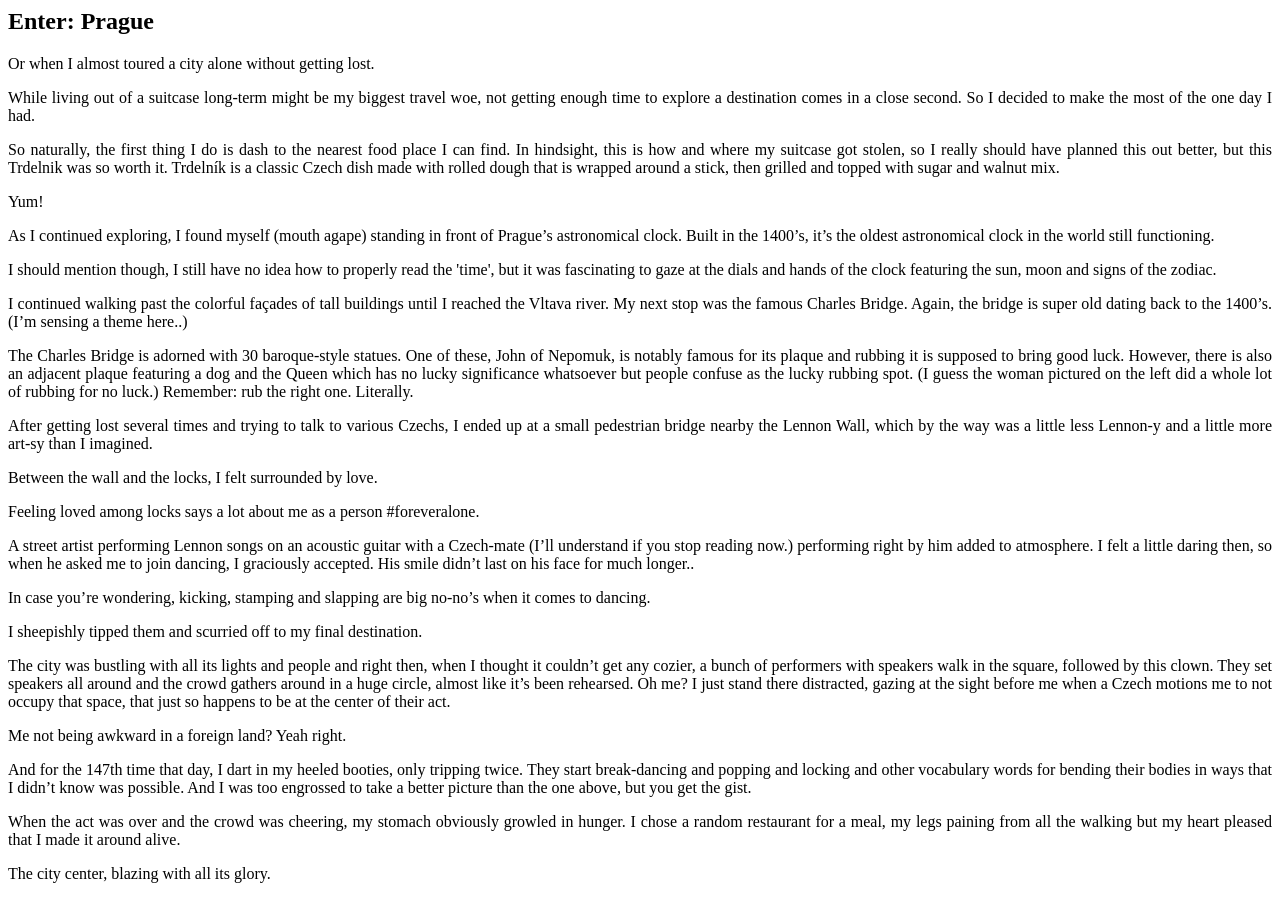
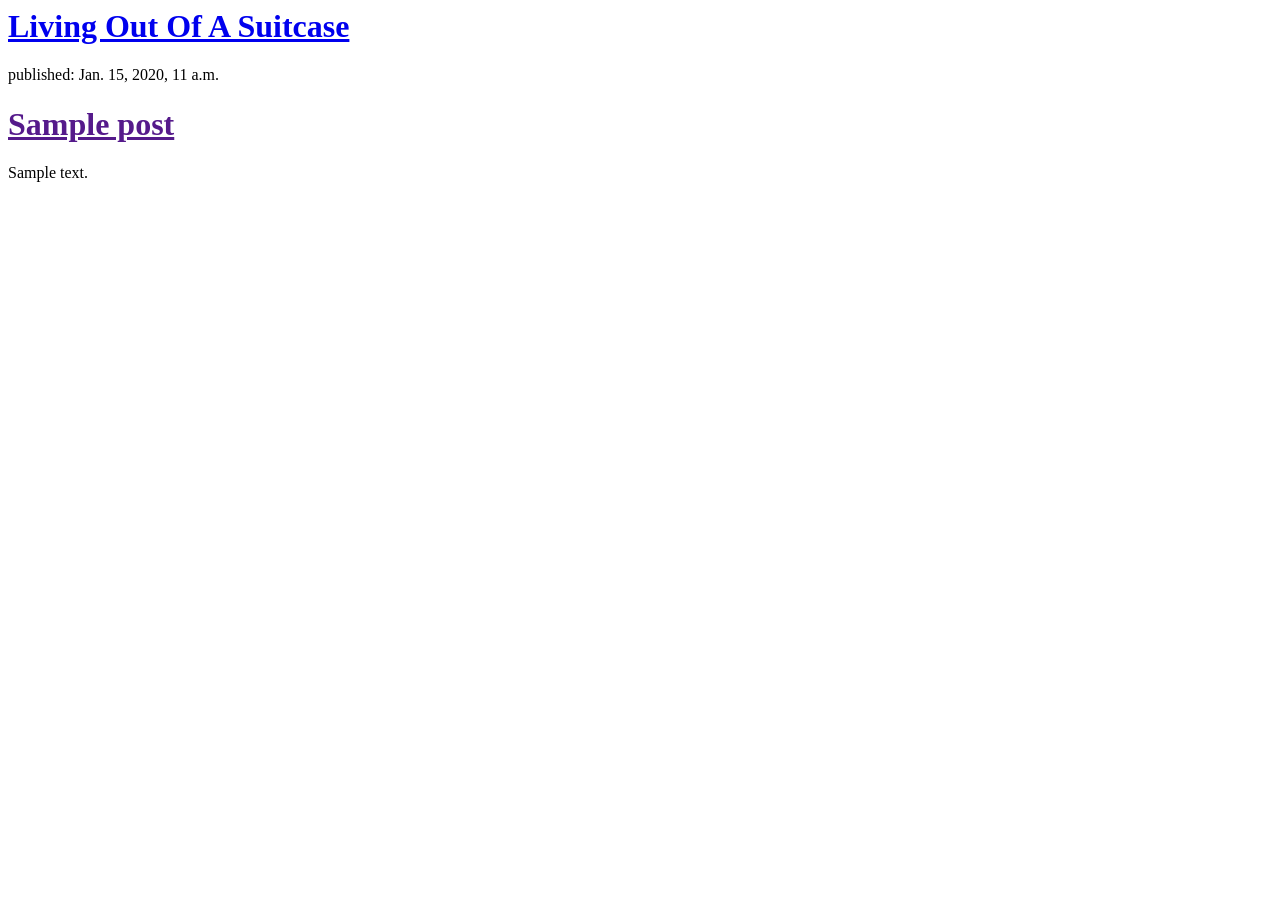
Before and after one commit to shreyasurana99/Travelicious, a Django app: template blog/templates/blog/post_list.html in a window 1280 px wide. After the commit the page ends 182 px from the top, so only its background shows below. Run offline with Django 3.2, Linux system fonts and the light colour scheme; the template is opened without the code that fills it: values that come from a table or form of the project are taken from there, others are empty; tables that the repository leaves empty hold one stand-in row (values such as "Sample post"); parts of the project's set-up code (start-up, migrations or seed data) failed here and were passed over.

Commit message:
Modified templates to display posts from database.

```diff
--- a/blog/templates/blog/post_list.html
+++ b/blog/templates/blog/post_list.html
@@ -1,29 +1,21 @@
 <html>
-    <head>
-        <title>Shrey's blog</title>
-    </head>
-    <body>
-      <h2>Enter: Prague</h2>
 
-      <p class="item-intro text-muted"><pink>Or when I almost toured a city alone without getting lost.</pink></p>
-      <p style="text-align:justify">While living out of a suitcase long-term might be my biggest travel woe, not getting enough time to explore a destination comes in a close second. So I decided to make the most of the one day I had.</p>
-      <p style="text-align:justify">So naturally, the first thing I do is dash to the nearest food place I can find. In hindsight, this is how and where my suitcase got stolen, so I really should have planned this out better, but this Trdelnik was so worth it. Trdelník is a classic Czech dish made with rolled dough that is wrapped around a stick, then grilled and topped with sugar and walnut mix.</p>
-      <p><pink>Yum! </pink></p>
-      <p style="text-align:justify">As I continued exploring, I found myself (mouth agape) standing in front of Prague’s astronomical clock. Built in the 1400’s, it’s the oldest astronomical clock in the world still functioning.</p>
-      <p style="text-align:justify">I should mention though, I still have no idea how to properly read the 'time', but it was fascinating to gaze at the dials and hands of the clock featuring the sun, moon and signs of the zodiac.</p>
-      <p style="text-align:justify">I continued walking past the colorful façades of tall buildings until I reached the Vltava river. My next stop was the famous Charles Bridge. Again, the bridge is super old dating back to the 1400’s. (I’m sensing a theme here..)</p>
-      <p style="text-align:justify">The Charles Bridge is adorned with 30 baroque-style statues. One of these, John of Nepomuk, is notably famous for its plaque and rubbing it is supposed to bring good luck. However, there is also an adjacent plaque featuring a dog and the Queen which has no lucky significance whatsoever but people confuse as the lucky rubbing spot. (I guess the woman pictured on the left did a whole lot of rubbing for no luck.) Remember: rub the right one. Literally.</p>
-      <p style="text-align:justify">After getting lost several times and trying to talk to various Czechs, I ended up at a small pedestrian bridge nearby the Lennon Wall, which by the way was a little less Lennon-y and a little more art-sy than I imagined.</p>
-      <p>Between the wall and the locks, I felt surrounded by love.</p>
-      <p><pink>Feeling loved among locks says a lot about me as a person #foreveralone.</pink></p>
-      <p style="text-align:justify">A street artist performing Lennon songs on an acoustic guitar with a Czech-mate (I’ll understand if you stop reading now.) performing right by him added to atmosphere. I felt a little daring then, so when he asked me to join dancing, I graciously accepted. His smile didn’t last on his face for much longer..</p>
-      <p><pink>In case you’re wondering, kicking, stamping and slapping are big no-no’s when it comes to dancing.</pink></p>
-      <p>I sheepishly tipped them and scurried off to my final destination.</p>
-      <p style="text-align:justify">The city was bustling with all its lights and people and right then, when I thought it couldn’t get any cozier, a bunch of performers with speakers walk in the square, followed by this clown. They set speakers all around and the crowd gathers around in a huge circle, almost like it’s been rehearsed. Oh me? I just stand there distracted, gazing at the sight before me when a Czech motions me to not occupy that space, that just so happens to be at the center of their act.</p>
-      <p><pink>Me not being awkward in a foreign land? Yeah right.</pink></p>
-      <p style="text-align:justify">And for the 147th time that day, I dart in my heeled booties, only tripping twice. They start break-dancing and popping and locking and other vocabulary words for bending their bodies in ways that I didn’t know was possible. And I was too engrossed to take a better picture than the one above, but you get the gist.</p>
-      <p style="text-align:justify">When the act was over and the crowd was cheering, my stomach obviously growled in hunger. I chose a random restaurant for a meal, my legs paining from all the walking but my heart pleased that I made it around alive.</p>
-      <p><pink>The city center, blazing with all its glory.</pink></p>
+<head>
+    <title>Shrey's blog</title>
+</head>
 
-    </body>
+<body>
+    <div>
+        <h1><a href="/">Living Out Of A Suitcase</a></h1>
+    </div>
+
+    {% for post in posts %}
+    <div>
+        <p>published: {{ post.published_date }}</p>
+        <h1><a href="">{{ post.title }}</a></h1>
+        <p>{{ post.text|linebreaksbr }}</p>
+    </div>
+    {% endfor %}
+</body>
+
 </html>
--- a/blog/views.py
+++ b/blog/views.py
@@ -1,4 +1,7 @@
 from django.shortcuts import render
+from django.utils import timezone
+from .models import Post
 
 def post_list(request):
-    return render(request, 'blog/post_list.html', {})
+    posts = Post.objects.filter(published_date__lte=timezone.now()).order_by('published_date')
+    return render(request, 'blog/post_list.html', {'posts': posts})
```
